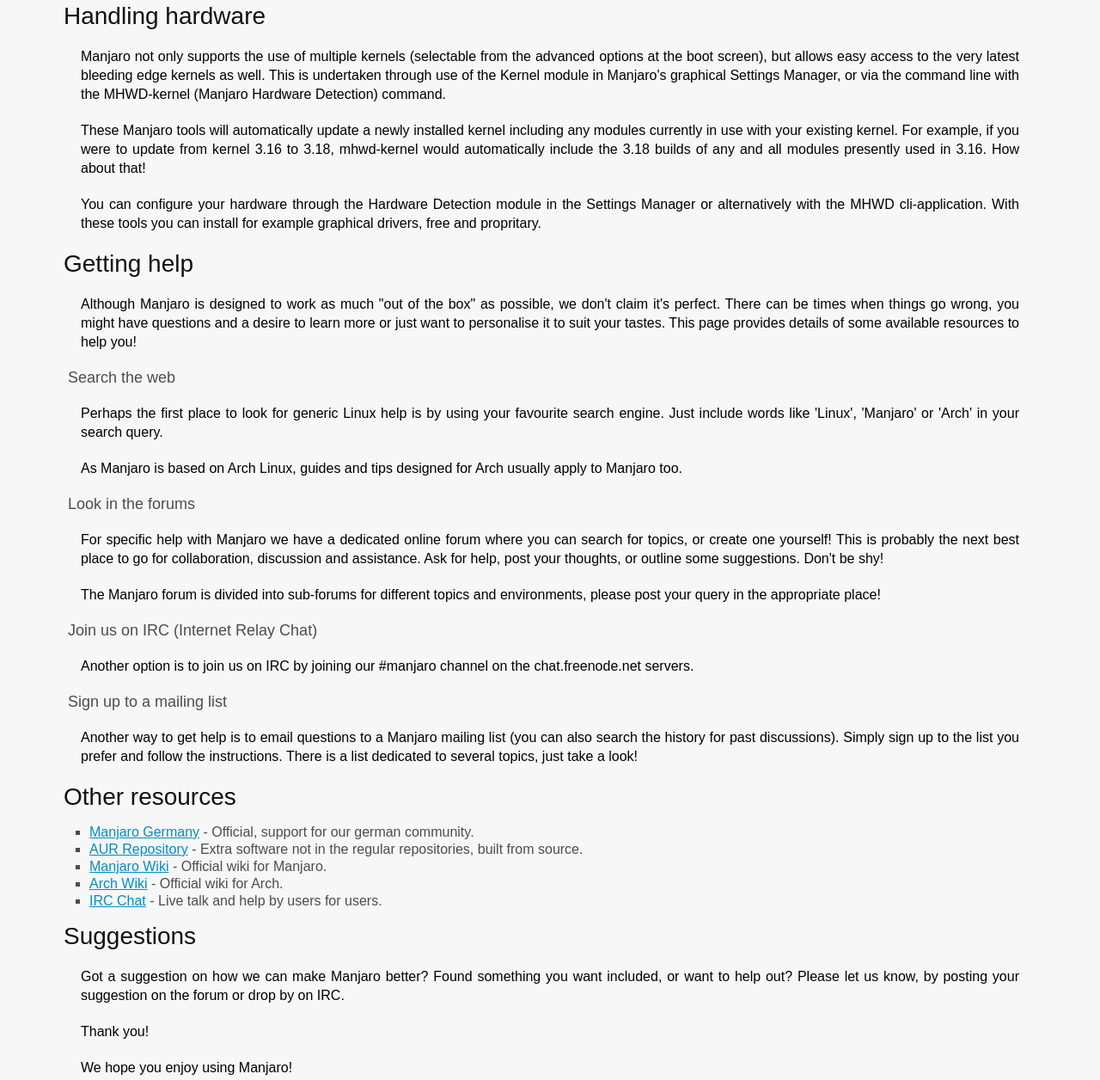
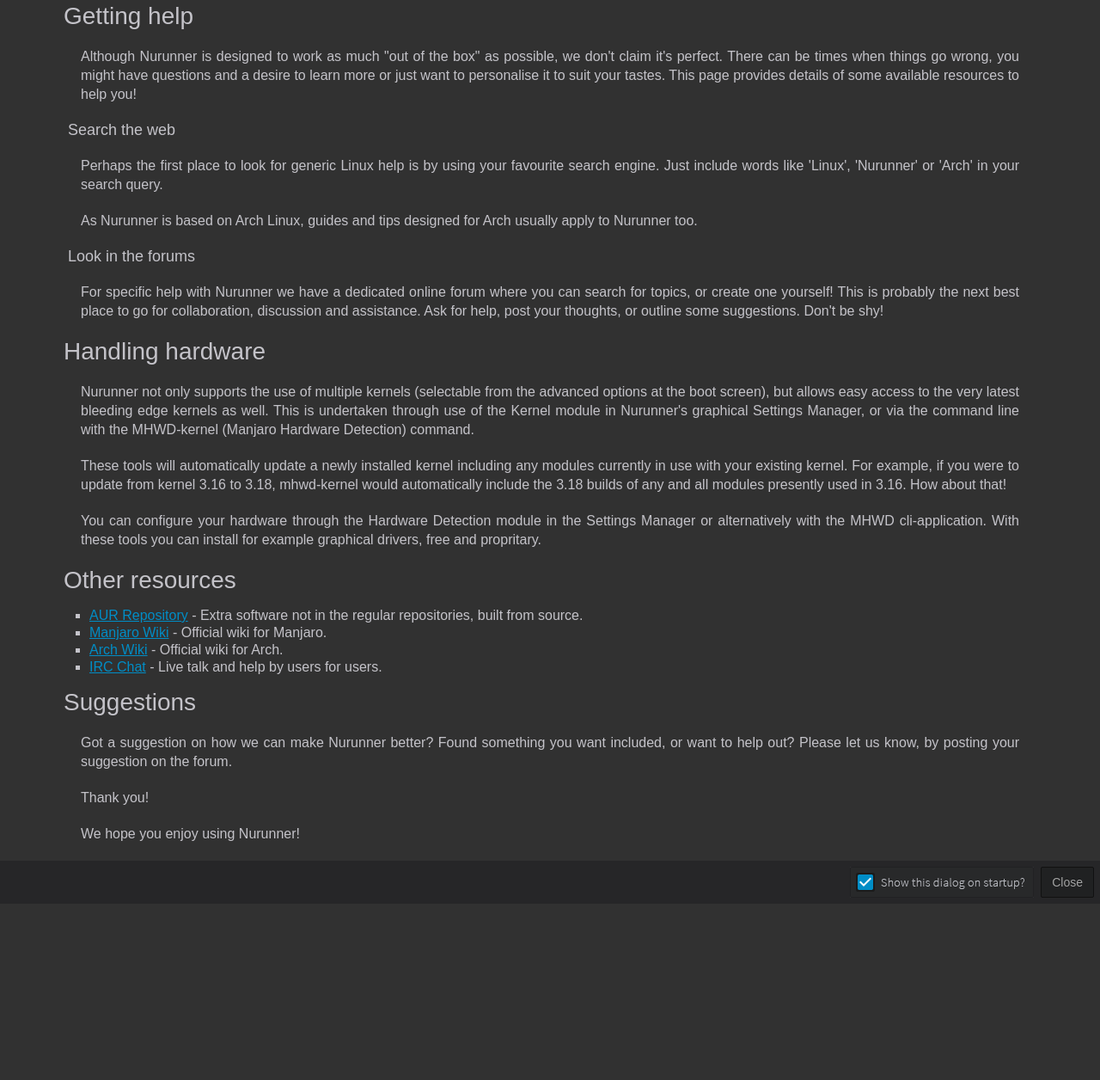
Before and after one commit to nurunner-linux/nurunner-welcome, a plain HTML site: page src/data/readme.html in a window 1280 px wide. Shown: the part 151-1407 px from the top of the page at 86% size. After the commit the page ends 1202 px from the top, so only its background shows below. Drawn offline with Linux system fonts and the light colour scheme; a web font is replaced by a local one.

Commit message:
updated colors and readme

```diff
--- a/src/data/css/common.css
+++ b/src/data/css/common.css
@@ -7,7 +7,7 @@ html, body {
     margin: 0px;
     padding: 0px;
     height: 100%;
-    background-color: #f7f7f7;
+    background-color: #313131;
     font-family: 'Source Sans Pro', sans-serif;
     font-weight: 300;
     font-size: 18px;
@@ -17,6 +17,7 @@ html, body {
 .wrapper {
     margin: 0 5%;
     display: block;
+
 }
 
 footer {
@@ -24,7 +25,7 @@ footer {
     width: 100%;
     height: 50px;
     overflow: hidden;
-    background-color: #343538;
+    background-color: #262628;
     background-repeat: repeat;
 }
 
@@ -60,14 +61,13 @@ footer {
 }
 .version {
     margin: 0px 10px;
-    color: #008dc6;
+    color: #c4c3c9;
 }
 
 /* Architecture tags */
 .arch32 {
     margin: -6px -6px 0 10px;
     padding: 6px 8px;
-    background-color:#4cd797;
     border: 0;
     border-radius: 3px;
     color: #dbf7ea;
--- a/src/data/css/extras.css
+++ b/src/data/css/extras.css
@@ -17,7 +17,7 @@ a:hover, a:active, a:visited {
     text-align: justify;
 }
 #content-header {
-    color: #111111;
+    color: #c4c3c9;
     font-size: 36px;
     line-height: 42px;
     font-weight: 300;
@@ -29,19 +29,20 @@ a:hover, a:active, a:visited {
     margin: 10px;
     font-weight: 300;
     clear: left;
-    color: #111111;
+    color: #c4c3c9;
 }
 .paragraph {
     font-size: 16px;
     line-height: 22px;
     margin: 20px 30px;
+    color: #c4c3c9;
 }
 .subparagraph {
     font-size: 18px;
     margin: 15px;
     font-weight: 400;
     clear: left;
-    color: #4d4d4d;
+    color: #c4c3c9;
 }
 .content-image-left {
     float: left;
@@ -65,7 +66,7 @@ a:hover, a:active, a:visited {
 .list {
     font-size: 16px;
     padding-right: 20px;
-    color: #4d4d4d;
+    color: #c4c3c9;
 }
 .list li {
     margin-bottom: 2px;
--- a/src/data/css/index.css
+++ b/src/data/css/index.css
@@ -2,10 +2,17 @@
  * Style for index screen only
  * Design is based on Manjaro welcome screen by Joshua Strot
  */
-
+body, html {
+	background-color: #313131;
+	/*background: url("nurunner-background5b.jpg") no-repeat scroll 0 0 / cover transparent;  <-- you could remove the color and use an image */
+	background-repeat:no-repeat;
+	background-size:cover;
+        background-attachment:fixed;
+}
 a {
     outline: 0;
     text-decoration: none;
+    background-color: #313131;
 }
 a:hover {
     text-decoration: none;
@@ -19,14 +26,14 @@ a:active {
 }
 
 .desc {
-    color: #4d4d4d;
+    color: #c4c3c9;
     font-size: 18px;
     line-height: 24px;
     text-align: justify;
     margin: 15px;
 }
 .desc h2 {
-    color: #111111;
+    color: #c4c3c9;
     font-size: 36px;
     line-height: 36px;
     font-weight: 300;
@@ -49,7 +56,7 @@ a:active {
     text-align: left;
     display: block;
     vertical-align: middle;
-    background: #008dc6;
+    background: #262628;
     margin: 0px 20px;
     padding: 30px 0px 0px;
     border-top-left-radius: 3px;
--- a/src/data/readme.html
+++ b/src/data/readme.html
@@ -7,7 +7,7 @@
         <link href="css/fonts.css" rel="stylesheet" media="screen">
     </head>
 
-    <!-- Based on Manjaro Welcome designed by Joshua Strot -->
+    <!-- Based on Nurunner Welcome designed by Joshua Strot -->
 
     <body>
         <div id="header">
@@ -24,34 +24,28 @@
         <div class="wrapper">
             <div id="content">
                 <h2 id="content-header">Read Me</h2>
+                <h2 class="content-subheader">Getting help</h2>
+                <p class="paragraph">Although Nurunner is designed to work as much "out of the box" as possible, we don't claim it's perfect. There can be times when things go wrong, you might have questions and a desire to learn more or just want to personalise it to suit your tastes. This page provides details of some available resources to help you!</p>
+                <h3 class="subparagraph">Search the web</h3>
+                <p class="paragraph">Perhaps the first place to look for generic Linux help is by using your favourite search engine. Just include words like 'Linux', 'Nurunner' or 'Arch' in your search query.</p>
+                <p class="paragraph">As Nurunner is based on Arch Linux, guides and tips designed for Arch usually apply to Nurunner too.</p>
+                <h3 class="subparagraph">Look in the forums</h3>
+                <p class="paragraph">For specific help with Nurunner we have a dedicated online forum where you can search for topics, or create one yourself! This is probably the next best place to go for collaboration, discussion and assistance. Ask for help, post your thoughts, or outline some suggestions. Don't be shy!</p>
                 <h2 class="content-subheader">Handling hardware</h2>
-                <p class="paragraph">Manjaro not only supports the use of multiple kernels (selectable from the advanced options at the boot screen), but allows easy access to the very latest bleeding edge kernels as well. This is undertaken through use of the Kernel module in Manjaro's graphical Settings Manager, or via the command line with the MHWD-kernel (Manjaro Hardware Detection) command.</p>
-                <p class="paragraph">These Manjaro tools will automatically update a newly installed kernel including any modules currently in use with your existing kernel. For example, if you were to update from kernel 3.16 to 3.18, mhwd-kernel would automatically include the 3.18 builds of any and all modules presently used in 3.16. How about that!</p>
+                <p class="paragraph">Nurunner not only supports the use of multiple kernels (selectable from the advanced options at the boot screen), but allows easy access to the very latest bleeding edge kernels as well. This is undertaken through use of the Kernel module in Nurunner's graphical Settings Manager, or via the command line with the MHWD-kernel (Manjaro Hardware Detection) command.</p>
+                <p class="paragraph">These tools will automatically update a newly installed kernel including any modules currently in use with your existing kernel. For example, if you were to update from kernel 3.16 to 3.18, mhwd-kernel would automatically include the 3.18 builds of any and all modules presently used in 3.16. How about that!</p>
                 <p class="paragraph">You can configure your hardware through the Hardware Detection module in the Settings Manager or alternatively with the MHWD cli-application. With these tools you can install for example graphical drivers, free and propritary.</p>
-                <h2 class="content-subheader">Getting help</h2>
-                <p class="paragraph">Although Manjaro is designed to work as much "out of the box" as possible, we don't claim it's perfect. There can be times when things go wrong, you might have questions and a desire to learn more or just want to personalise it to suit your tastes. This page provides details of some available resources to help you!</p>
-                <h3 class="subparagraph">Search the web</h3>
-                <p class="paragraph">Perhaps the first place to look for generic Linux help is by using your favourite search engine. Just include words like 'Linux', 'Manjaro' or 'Arch' in your search query.</p>
-                <p class="paragraph">As Manjaro is based on Arch Linux, guides and tips designed for Arch usually apply to Manjaro too.</p>
-                <h3 class="subparagraph">Look in the forums</h3>
-                <p class="paragraph">For specific help with Manjaro we have a dedicated online forum where you can search for topics, or create one yourself! This is probably the next best place to go for collaboration, discussion and assistance. Ask for help, post your thoughts, or outline some suggestions. Don't be shy!</p>
-                <p class="paragraph">The Manjaro forum is divided into sub-forums for different topics and environments, please post your query in the appropriate place!</p>
-                <h3 class="subparagraph">Join us on IRC (Internet Relay Chat)</h3>
-                <p class="paragraph">Another option is to join us on IRC by joining our #manjaro channel on the chat.freenode.net servers.
-                <h3 class="subparagraph">Sign up to a mailing list</h3>
-                <p class="paragraph">Another way to get help is to email questions to a Manjaro mailing list (you can also search the history for past discussions). Simply sign up to the list you prefer and follow the instructions. There is a list dedicated to several topics, just take a look!</p>
                 <h2 class="content-subheader">Other resources</h2>
                 <ul class="list">
-                    <li><a href="cmd://link?http://forum.manjarolinux.de//" class="success-link">Manjaro Germany</a> - Official, support for our german community.</li>
                     <li><a href="cmd://link?https://aur.archlinux.org/" class="success-link">AUR Repository</a> - Extra software not in the regular repositories, built from source.</li>
                     <li><a href="cmd://link?http://wiki.manjaro.org/" class="success-link">Manjaro Wiki</a> - Official wiki for Manjaro.</li>
                     <li><a href="cmd://link?http://wiki.archlinux.org/" class="success-link">Arch Wiki</a> - Official wiki for Arch.</li>
                     <li><a href="cmd://link?http://manjaro.org/irc-channel/" class="success-link">IRC Chat</a> - Live talk and help by users for users.</li>
                 </ul>
                 <h2 class="content-subheader">Suggestions</h2>
-                <p class="paragraph">Got a suggestion on how we can make Manjaro better? Found something you want included, or want to help out? Please let us know, by posting your suggestion on the forum or drop by on IRC.</p>
+                <p class="paragraph">Got a suggestion on how we can make Nurunner better? Found something you want included, or want to help out? Please let us know, by posting your suggestion on the forum.</p>
                 <p class="paragraph">Thank you!</p>
-                <p class="paragraph">We hope you enjoy using Manjaro!</p>
+                <p class="paragraph">We hope you enjoy using Nurunner!</p>
             </div>
         </div><!-- End wrapper -->
 
```
Also changed, not shown: src/data/img/header.png, src/data/img/logo-wide.png.
